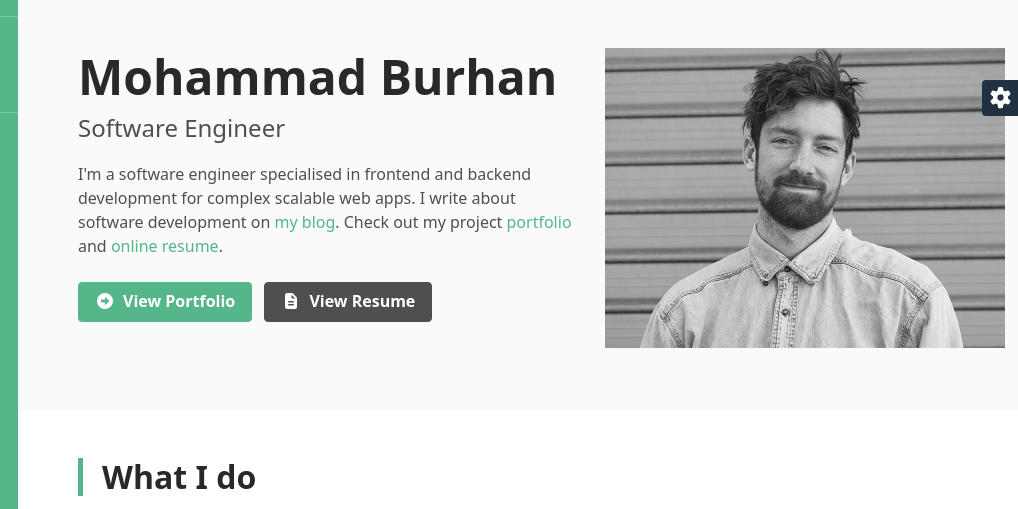
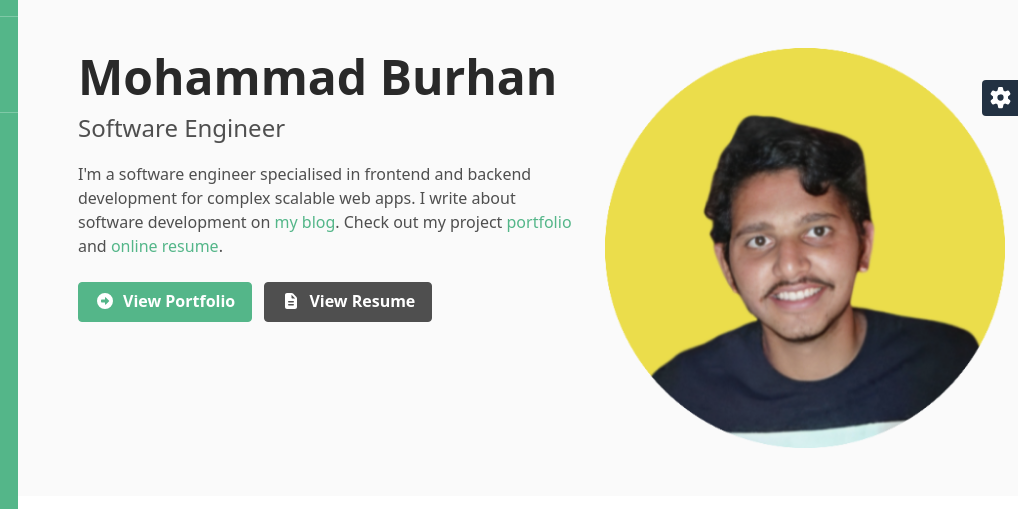
Before and after one commit to BurhanMohammad/burhanmohammad.github.io, a plain HTML site: page index.html in a window 1280 px wide. Shown: the top 509 px of the page, 262-1280 px from the left. Drawn offline with Linux system fonts and the light colour scheme.

Commit message:
profile updated

```diff
--- a/index.html
+++ b/index.html
@@ -154,7 +154,7 @@
 					</div><!--//col-->
 
 					<div class="col-md-5 col-lg-5">
-						<img class="profile-image img-fluid mb-3 mb-lg-0 me-md-0" src="assets/images/profile-lg.jpg"
+						<img class="profile-image img-fluid mb-3 mb-lg-0 me-md-0" src="assets/images/profile.png"
 							alt="">
 					</div>
 				</div>
```
